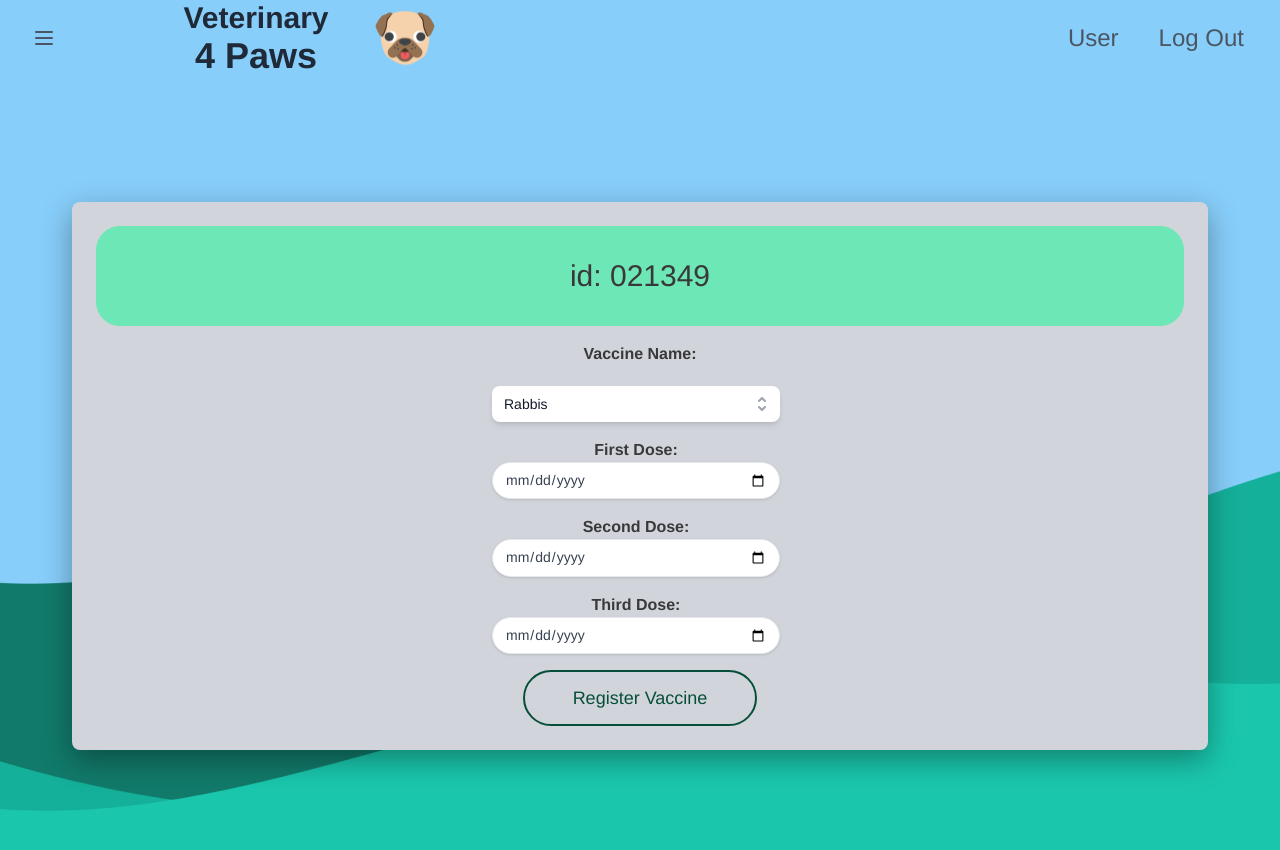
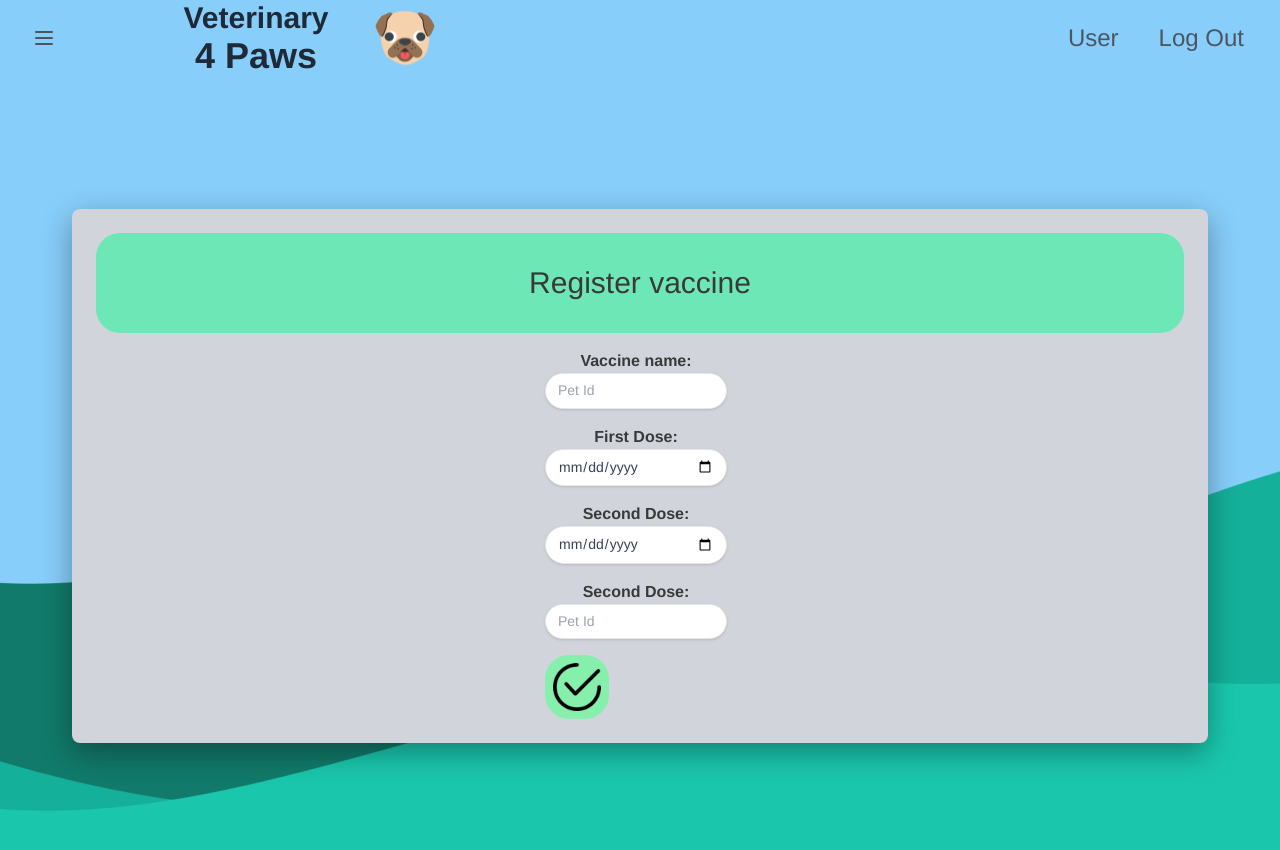
Before and after one commit to Sebs14/petpaws4, a React (Vite) app: page /Vregister in a window 1280 px wide. Shown: the top 850 px of the page. Built offline with nearby package versions, Linux system fonts and the light colour scheme.

Commit message:
hola
hola

```diff
--- /dev/null
+++ b/src/Services/vaccineRegister.js
@@ -0,0 +1,22 @@
+import axios from "axios";
+const params = new URLSearchParams();
+const config = {
+    headers: { Authorization: `Bearer ${localStorage.getItem('token')}` }
+}
+
+const vaccineRegister = (type, date, reinforcement, idPet) => {
+    params.append('type', type);
+    params.append('date', date);
+    params.append('reinforcement', reinforcement);
+    params.append('idPet', idPet);
+
+    return axios
+        .post("vaccine/add", params, config)
+        .then((response) => {
+            return response.data;
+        });
+};
+
+
+
+export default vaccineRegister;
--- a/src/vaccineRegister/components/card.jsx
+++ b/src/vaccineRegister/components/card.jsx
@@ -1,11 +1,36 @@
+import React, { useState } from "react";
+import { useNavigate} from "react-router-dom";
+import { Redirect } from "react-router"
 import Combobox from "./Combobox";
-import Popup from "./popup";
+import VaccineRegister from "../../Services/vaccineRegister";
 
-export default function Card({ title, color }) {
+export default function Card({ title, color, src2 }) {
+  const [type, setType] = useState("");
+  const [date, setDate] = useState("");
+  const [reinforcement, setReinforcement] = useState("");
+  const [idPet, setIdPet] = useState("");
+  const navigate = useNavigate();
+
+  const handleRegisterVaccine = async (e) => {
+    e.preventDefault();
+    try {
+      await VaccineRegister(type, date, reinforcement, idPet).then(
+        (response) => {
+          <Redirect to="/menuUser" />;
+        },
+        (error) => {
+          console.log(error);
+        }
+      );
+    } catch (err) {
+      console.log(err);
+    }
+  };
+
   return (
     <article
       style={{ boxShadow: "rgba(0, 0, 0, 0.35) 0px 10px 30px" }}
-      className={`flex flex-col p-6 text-black-800 bg-gray-200 rounded-lg justify-evenly justify-items-stretch ${color} sm:w-1/2 md:w-full lg:w-full`}
+      className={`flex flex-col p-6 text-black-800 bg-gray-200 rounded-lg justify-evenly justify-items-stretch ${color} sm:w-full md:w-full lg:w-full`}
     >
       <article className="bg-emerald-300 dark:bg-emerald-500 rounded-3xl flex justify-center justify-items-stretch space-x-28 w-full p-0">
         <h1 className="p-4 text-3xl my-4 font-medium text-center truncate ">
@@ -14,12 +39,23 @@ export default function Card({ title, color }) {
       </article>
       <article className="flex flex-col md:flex-row justify-around pt-4">
         <article className=" flex justify-center space-x-0 w-full">
-          <form className=" flex flex-col justify-center">
-            <h1 className="font-bold text-center dark:text-black">
-              Vaccine Name:
-            </h1>
-            <div className="mb-4 md:mr-2 md:mb-0 md:py-4 flex flex-row rounded-3xl">
-              <Combobox />
+          <form
+            className=" flex flex-col justify-center"
+            onSubmit={handleRegisterVaccine}
+          >
+            <div className="mb-4 md:mr-2 md:mb-0 md:pb-4">
+              <h1 className="font-bold text-center dark:text-black">
+                Vaccine name:
+              </h1>
+              <input
+                className="w-full px-3 py-2 text-sm bg-white leading-tight text-gray-700 border rounded-3xl shadow appearance-none focus:outline-none focus:shadow-outline"
+                type="text"
+                placeholder="Pet Id"
+                value={type}
+                onChange={(e) => setType(e.target.value)}
+                name="idPet"
+                required
+              />
             </div>
             <div className="mb-4 md:mr-2 md:mb-0 md:pb-4">
               <h1 className="font-bold text-center dark:text-black">
@@ -27,9 +63,12 @@ export default function Card({ title, color }) {
               </h1>
               <input
                 className="w-full px-3 py-2 text-sm bg-white leading-tight text-gray-700 border rounded-3xl shadow appearance-none focus:outline-none focus:shadow-outline"
-                id="firstDose"
                 type="date"
                 placeholder="First dose date:"
+                value={date}
+                onChange={(e) => setDate(e.target.value)}
+                name="firstDose"
+                required
               />
             </div>
             <div className="mb-4 md:mr-2 md:mb-0 md:pb-4">
@@ -38,24 +77,36 @@ export default function Card({ title, color }) {
               </h1>
               <input
                 className="w-full px-3 py-2 text-sm bg-white leading-tight text-gray-700 border rounded-3xl shadow appearance-none focus:outline-none focus:shadow-outline"
-                id="secondDose"
                 type="date"
                 placeholder="Second dose date:"
+                value={reinforcement}
+                onChange={(e) => setReinforcement(e.target.value)}
+                name="reinforcement"
+                required
               />
             </div>
             <div className="mb-4 md:mr-2 md:mb-0 md:pb-4">
               <h1 className="font-bold text-center dark:text-black">
-                Third Dose:
+                Second Dose:
               </h1>
               <input
                 className="w-full px-3 py-2 text-sm bg-white leading-tight text-gray-700 border rounded-3xl shadow appearance-none focus:outline-none focus:shadow-outline"
-                id="thirdDose"
-                type="date"
-                placeholder="Third dose date:"
+                type="text"
+                placeholder="Pet Id"
+                value={idPet}
+                onChange={(e) => setIdPet(e.target.value)}
+                name="idPet"
+                required
               />
             </div>
-            <Popup
-            />
+            <button
+              type="submit"
+              className=" w-16 p-2 bg-green-300 rounded-3xl flex justify-items-end space-x-24"
+            >
+              <div className="flex w-full justify-center items-center">
+                <img src={src2} alt="back" className="justify-items-end" />
+              </div>
+            </button>
           </form>
         </article>
       </article>
--- a/src/vaccineRegister/pages/VaccineRegister.jsx
+++ b/src/vaccineRegister/pages/VaccineRegister.jsx
@@ -1,6 +1,7 @@
 import Container from "../../userPetRegisterView/components/MenuCardComponent";
 import Card from '../components/card';
 import Navbar from "../../common/components/Navbar/Navbar";
+import Check from "../../common/assets/images/checked.png";
 
 export default function VaccineRegister(){
     return(
@@ -15,8 +16,9 @@ export default function VaccineRegister(){
             <div className="w-full h-screen flex flex-col justify-center items-center p-8">
                 <Container>
                 <Card
-                    title='id: 021349'
+                    title='Register vaccine'
                     color='bg-gray-300'
+                    src2={Check}
                     />
                 </Container>
             </div>
```
